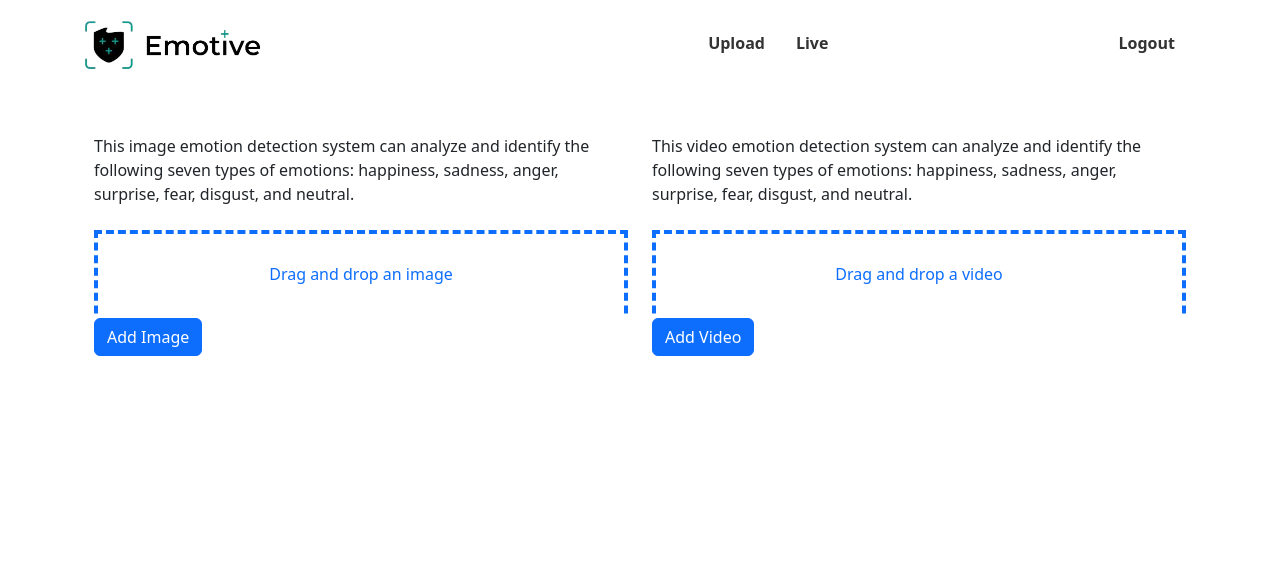
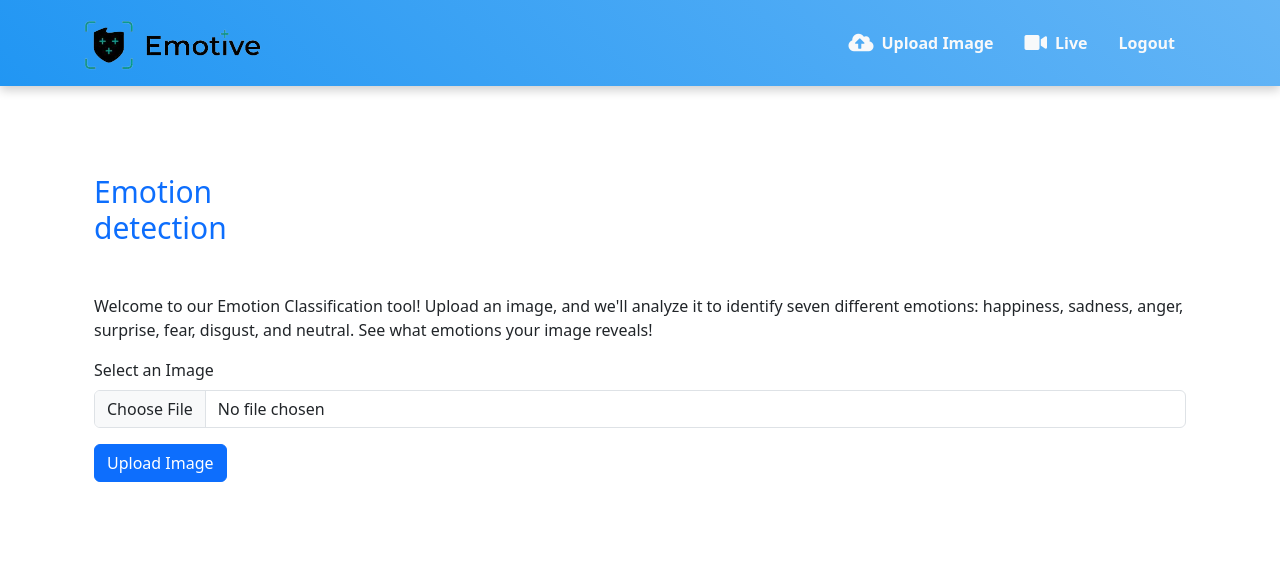
Before and after one commit to YB-CG/Emotion_Detection, a Django app: page /upload/ in a window 1280 px wide. Shown: the top 569 px of the page. Run offline with Django 3.2, Linux system fonts and the light colour scheme; a user stored in the database is signed in; some libraries are stand-ins or nearby versions.

Commit message:
styling update

```diff
--- a/authentification/templates/includes/navbar.html
+++ b/authentification/templates/includes/navbar.html
@@ -1,48 +1,60 @@
 {% load static %}
 <link rel="stylesheet" href="https://cdnjs.cloudflare.com/ajax/libs/font-awesome/5.15.3/css/all.min.css">
 
-<nav class="navbar navbar-expand-md navbar-light bg-white">
-    <div class="d-flex justify-content-between container ">
+<nav class="navbar navbar-expand-md navbar-dark" style="background: linear-gradient(45deg, #2196F3, #64B5F6); box-shadow: 0px 4px 10px rgba(0, 0, 0, 0.2);">
+    <div class="container">
         <a href="{% url 'emotiondetector:homepage' %}" class="navbar-brand me-auto">
-            <!-- This logo will be positioned at the left end -->
             <img class="w-50" src="{% static 'img/logo.png' %}" alt="">
         </a>
 
-
         <button x-cloak @click="isOpen = !isOpen" type="button" class="navbar-toggler ms-auto" data-bs-toggle="collapse" data-bs-target="#navbarNav" aria-controls="navbarNav" aria-expanded="false" aria-label="Toggle navigation">
-            <!-- Custom Font Awesome icon (bars) -->
-            <i class="fas fa-bars"></i>
+            <i class="fas fa-bars text-light"></i>
         </button>
 
         <div class="collapse navbar-collapse" id="navbarNav">
             <ul class="navbar-nav ms-auto">
                 <li class="nav-item">
-            <a class="nav-link" href="{% url 'upload:upload' %}">Upload</a>
+                    <a class="nav-link text-light" href="{% url 'upload:upload_image' %}">
+                        <i class="fas fa-cloud-upload-alt me-2"></i> Upload Image
+                    </a>
                 </li>
                 <li class="nav-item">
-            <a class="nav-link" href="{% url 'live:index' %}">Live</a>
+                    <a class="nav-link text-light" href="{% url 'live:index' %}">
+                        <i class="fas fa-video me-2"></i> Live
+                    </a>
                 </li>
-        </ul>
-        <ul class="navbar-nav ms-auto">
                 <li class="nav-item">
-            <a class="nav-link" href="{% url 'logout' %}">Logout</a>
+                    <a class="nav-link text-light" href="{% url 'logout' %}">
+                        </i> Logout
+                    </a>
                 </li>
             </ul>
         </div>
     </div>
 </nav>
 
+<style>
+    /* Additional CSS for a creative, animated navbar with a bluish theme */
+    .navbar {
+        background: linear-gradient(45deg, #2196F3, #64B5F6);
+        box-shadow: 0px 4px 10px rgba(0, 0, 0, 0.2);
+    }
 
-<style>
-  /* CSS to style the navbar links */
     .navbar-nav .nav-link {
-    color: #333; /* Set the default color */
-    font-weight: bold; /* Make the text bold */
-    margin-right: 15px; /* Add some space between the links */
-    transition: color 0.3s; /* Smooth color transition on hover */
+        color: #fff;
+        font-weight: bold;
+        margin-right: 15px;
+        transition: color 0.3s;
+        display: flex;
+        align-items: center;
     }
 
     .navbar-nav .nav-link:hover {
-    color: #007bff; /* Change color on hover (blue in this example) */
+        color: #ffcc00; /* Yellow on hover for a subtle contrast */
+        transition: color 0.3s;
+    }
+
+    .nav-link i {
+        font-size: 20px;
     }
 </style>
--- a/emotiondetector/templates/homepage.html
+++ b/emotiondetector/templates/homepage.html
@@ -11,9 +11,9 @@
     <div class="row align-items-center">
         <div class="col-lg-6">
             <div class="lg:max-w-lg">
-                <h1 class="text-3xl font-semibold text-primary mb-4">Emotion <br><span class="text-primary">detection</span></h1>
-                <p class="mt-3 text-gray-600">Lorem ipsum dolor sit amet, consectetur adipisicing elit. Porro beatae error laborum ab amet sunt recusandae? Reiciendis natus perspiciatis optio. Lorem ipsum dolor sit, amet consectetur adipisicing elit. Asperiores quo odio reprehenderit nulla non omnis ut perspiciatis velit, porro reiciendis sequi voluptate numquam assumenda labore quaerat! Saepe eveniet at suscipit?</p>
-                <button class="btn btn-primary btn-block mt-6">Get Started</button>
+                <h1 class="text-3xl font-semibold text-primary mb-4">Emotion <br><span class="text-primary">Detection</span></h1>
+                <p class="mt-3 text-gray-600">Welcome to our Emotion Detection platform. Our advanced system provides real-time analysis of human emotions, making it a valuable tool for a wide range of applications. Whether you're interested in understanding customer sentiments, enhancing user experiences, or conducting emotional research, our platform has you covered. With our technology, you can gain insights into a person's emotional state, from happiness and surprise to sadness and more. Start using our Emotion Detection platform today and unlock the power of real-time emotional analysis.</p>
+                <a href="{% url 'live:index' %}"><button class="btn btn-primary btn-block mt-6">Get Started</button></a>
             </div>
         </div>
 
--- a/live/templates/index.html
+++ b/live/templates/index.html
@@ -9,7 +9,7 @@
         <div class="col-lg-6">
           <div class="lg:max-w-lg">
             <h1 class="text-3xl font-semibold text-primary mb-4">Emotion <br><span class="text-primary">detection</span></h1>
-            <p class="mt-3 text-gray-600">Lorem ipsum dolor sit amet, consectetur adipisicing elit. Porro beatae error laborum ab amet sunt recusandae? Reiciendis natus perspiciatis optio. Lorem ipsum dolor sit, amet consectetur adipisicing elit. Asperiores quo odio reprehenderit nulla non omnis ut perspiciatis velit, porro reiciendis sequi voluptate numquam assumenda labore quaerat! Saepe eveniet at suscipit?</p>
+            <p class="mt-3 text-gray-600">Imagine a system that can instantly recognize your emotions through your webcam. Our real-time emotion detection technology uses advanced algorithms to analyze your facial expressions, providing insights into your feelings. Whether you're smiling, frowning, or expressing surprise, we can detect it all, helping you understand your emotions better. Start the live video feed to see it in action!</p>
             <button id="start-button" class="btn btn-primary btn-block mt-6">Start Live</button>
             <button id="end-button" class="btn btn-danger btn-block mt-6" style="display: none;">End Live</button>
           </div>
--- a/live/views.py
+++ b/live/views.py
@@ -1,10 +1,11 @@
 from django.shortcuts import render
 from django.http import StreamingHttpResponse
 from live.cameras import VideoCamera
+from django.contrib.auth.decorators import login_required
 
 
 # Create your views here.
-
+@login_required(login_url='login')  # Replace 'login' with the actual URL name of your login page
 def index(request):
     return render(request, 'index.html')
 
--- a/upload/templates/emotion_classification.html
+++ b/upload/templates/emotion_classification.html
@@ -2,11 +2,20 @@
 {% load static %}
 
 {% block content %}
-<div class="container">
-    <h1 class="display-4">Emotion Classification</h1>
+<style>
+    .fixed-size-image {
+        max-width: 100%; /* Ensures the image fits within the container */
+        height: auto; /* Maintains the aspect ratio of the original image */
+        display: block; /* Prevents any inline spacing issues */
+        margin: 0 auto; /* Centers the image horizontally */
+    }
+</style>
+
+<div class="container px-6 py-16 mx-auto">
+    <div class="row align-items-center">
+    <h1 class="text-3xl font-semibold text-primary mb-4">Emotion <br><span class="text-primary">detection</span></h1>
     <p class="mt-4">
-        This image emotion detection system can analyze and identify the following seven types of emotions:
-        happiness, sadness, anger, surprise, fear, disgust, and neutral.
+        Welcome to our Emotion Classification tool! Upload an image, and we'll analyze it to identify seven different emotions: happiness, sadness, anger, surprise, fear, disgust, and neutral. See what emotions your image reveals!
     </p>
     <form method="post" enctype="multipart/form-data" class="mb-4">
         {% csrf_token %}
@@ -22,7 +31,7 @@
             {% if original_image_path %}
             <div class="text-center mt-4">
                 <h2>Original Image</h2>
-                <img src="{{ original_image_path }}" alt="Original Image" class="img-fluid">
+                <img src="{{ original_image_path }}" alt="Original Image" class="img-thumbnail img-fluid fixed-size-image">
             </div>
             {% endif %}
         </div>
@@ -30,7 +39,7 @@
             {% if labeled_image_path %}
             <div class="text-center mt-4">
                 <h2>Processed Image</h2>
-                <img src="{{ labeled_image_path }}" alt="Processed Image" class="img-fluid">
+                <img src="{{ labeled_image_path }}" alt="Processed Image" class="img-thumbnail img-fluid fixed-size-image">
 
                 {% if "No face detected" in results.0.0 %}
                     <p class="text-danger">No faces were detected in the uploaded image.</p>
@@ -39,6 +48,7 @@
             {% endif %}
         </div>
     </div>
+    </div>
 </div>
 
 {% endblock %}
--- a/upload/urls.py
+++ b/upload/urls.py
@@ -4,7 +4,7 @@ from . import views
 app_name = 'upload'
 
 urlpatterns = [
-    path('', views.upload, name='upload'),
-    path('upload_image/', views.upload_image, name='upload_image'),
+    # path('', views.upload, name='upload'),
+    path('', views.upload_image, name='upload_image'),
     path('upload_video/', views.upload_video, name='upload_video'),
 ]
--- a/upload/views.py
+++ b/upload/views.py
@@ -9,8 +9,10 @@
 from django.http import JsonResponse
 from keras.models import load_model
 from django.core.files.base import ContentFile
+from django.contrib.auth.decorators import login_required
 
 
+@login_required(login_url='login')  # Replace 'login' with the actual URL name of your login page
 def upload(request):
     return render(request, 'upload.html')
 
@@ -52,7 +54,7 @@
 
     return results
 
-
+@login_required(login_url='login')  # Replace 'login' with the actual URL name of your login page
 def upload_image(request):
     if request.method == 'POST' and request.FILES['image']:
         uploaded_image = request.FILES['image']
@@ -162,6 +164,7 @@
 
         return frame_paths
 
+@login_required(login_url='login')  # Replace 'login' with the actual URL name of your login page
 def upload_video(request):
     if request.method == 'POST' and request.FILES.get('video'):
         uploaded_video = request.FILES['video']
```
Also changed, not shown: authentification/templates/login.html (+6 -6 lines), authentification/templates/register.html (+6 -3 lines), db.sqlite3. Lines whose indentation alone changed are shown as unchanged.
